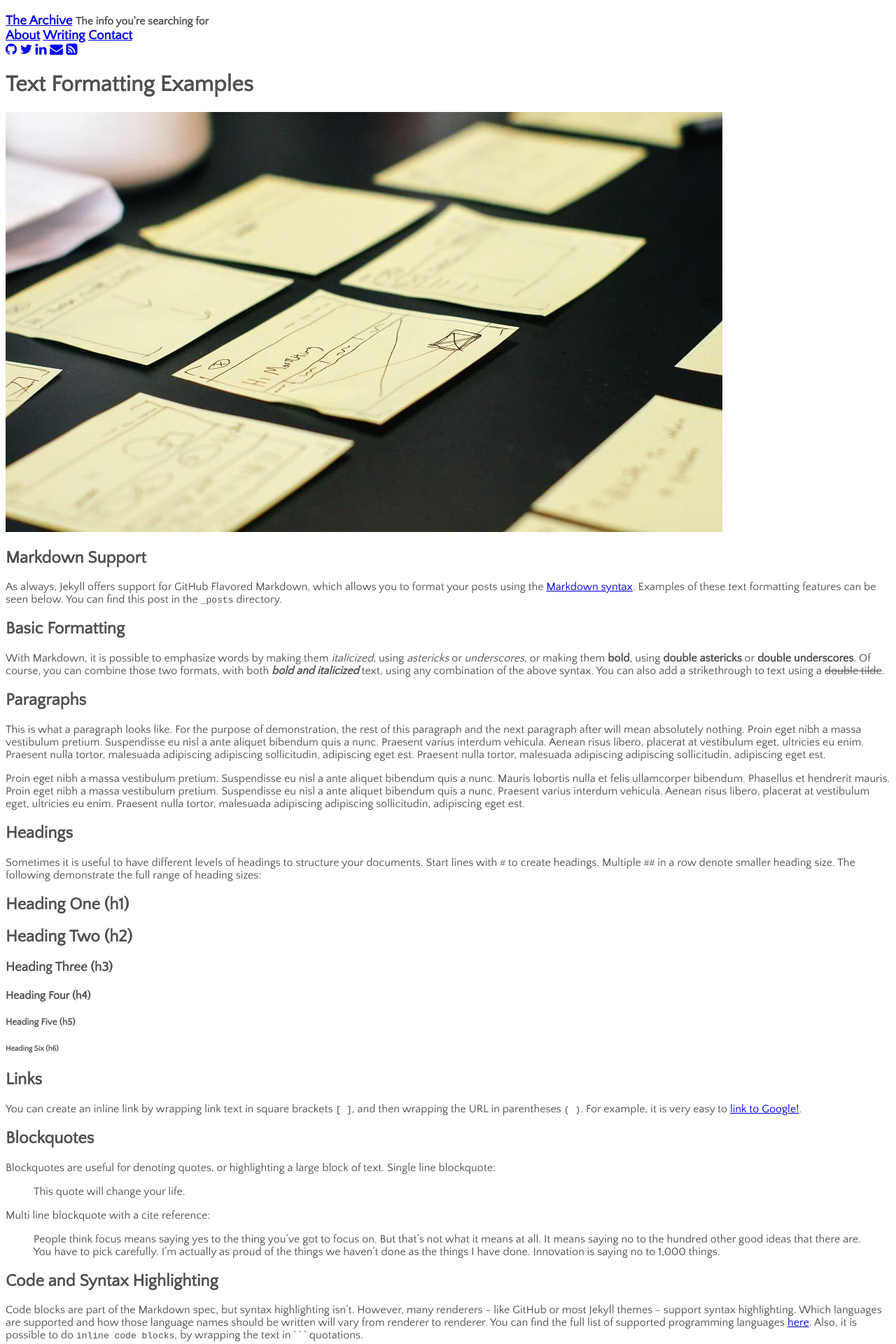
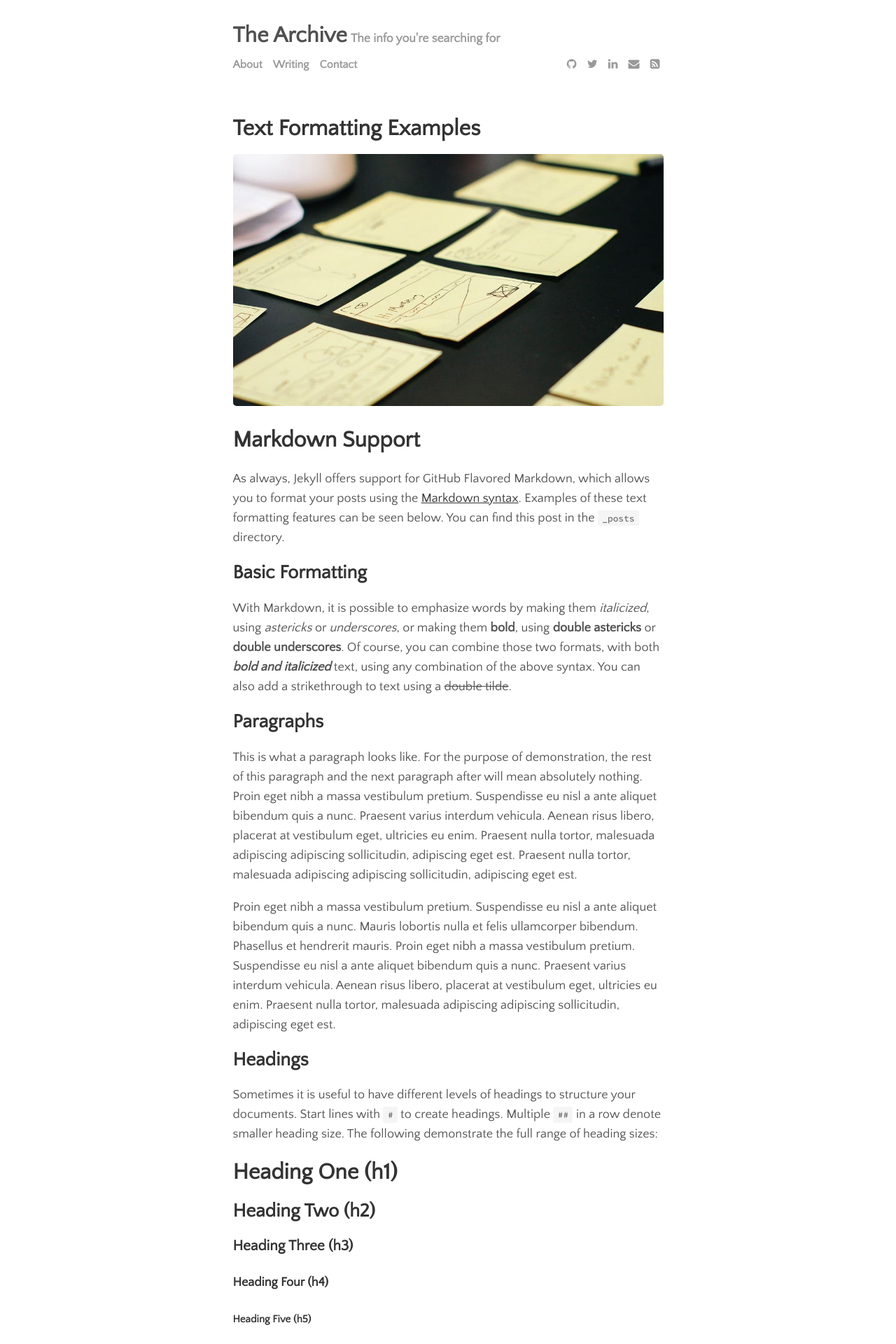
Before and after one commit to ShirajShrestha/blogs, a Jekyll site: the page built from _posts/2014-01-01-text-formatting-examples.md, in a window 1280 px wide. Shown: the top 1920 px of the page at 70% size. Built offline with Jekyll 4.4.1, drawn with Linux system fonts in a browser that asks for light colours; formulas are drawn with MathJax 3; comment, search, counter and statistics services are not loaded.

Commit message:
troubleshoot  gh-pages

```diff
--- a/_config.yml
+++ b/_config.yml
@@ -35,5 +35,4 @@ author: "Shiraj Shrestha"
 # Base URL
 baseurl: "/blogs"
 sass:
-  sass_dir: sass
-  style: compressed
+  sass_dir: _sass
--- a/assets/css/main.scss
+++ b/assets/css/main.scss
@@ -2,10 +2,9 @@
 ---
 
 @use "-sections-dir";
-@import "../../_sass/variables";
-
+@use "variables" as vars;
 // Example usage
 body {
-  font-family: $sans-serif-font-family;
-  color: $body-color;
+  font-family: vars.$sans-serif-font-family;
+  color: vars.$body-color;
 }
```
